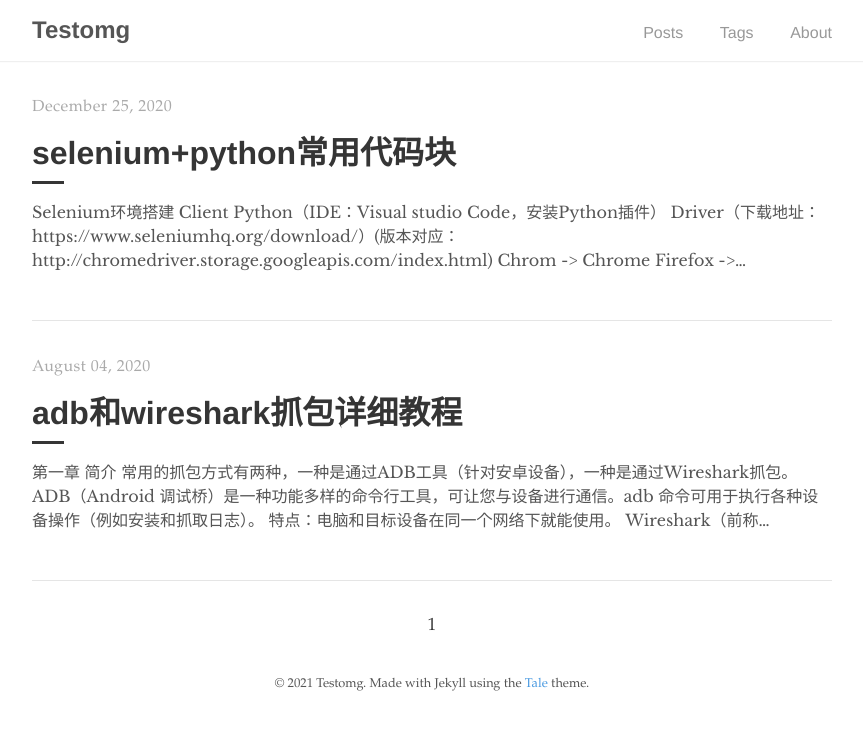
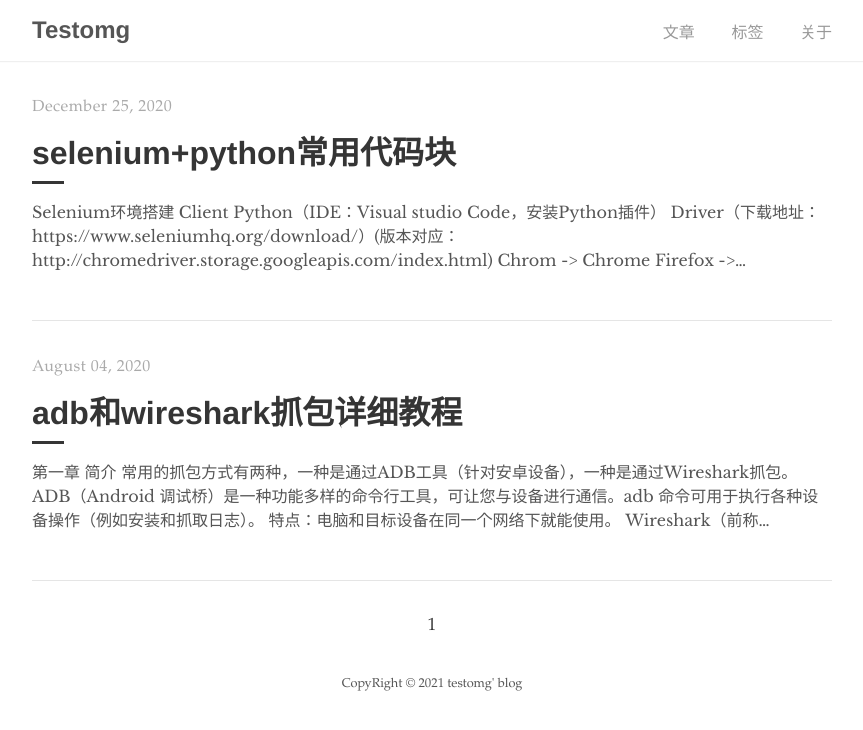
Before and after one commit to spark813/datatest, a Jekyll site: the page built from index.html, in a window 1280 px wide. Shown: the top 730 px of the page, without its empty margins (208-1071 px from the left). Built offline with Jekyll 4.4.1, drawn with Linux system fonts in a browser that asks for light colours; the list of posts is cut into pages by our own code.

Commit message:
更新页脚和首页按钮为中文

```diff
--- a/_includes/footer.html
+++ b/_includes/footer.html
@@ -1,5 +1,5 @@
 <footer>
   <span>
-    &copy; <time datetime="{{ site.time }}">{{ site.time | date: '%Y' }}</time> {{ site.author.name }}. Made with Jekyll using the <a href="https://github.com/chesterhow/tale/">Tale</a> theme.
+	CopyRight &copy; <time datetime="{{ site.time }}">{{ site.time | date: '%Y' }}</time> testomg' blog
   </span>
 </footer>
--- a/_includes/navigation.html
+++ b/_includes/navigation.html
@@ -4,9 +4,9 @@
       <h2 class="nav-title">{{ site.title }}</h2>
     </a>
     <ul>
-      <li><a href="{{ site.baseurl }}/">Posts</a></li>
-      <li><a href="{{ '/tags' | prepend: site.baseurl }}">Tags</a></li>
-      <li><a href="{{ '/about' | prepend: site.baseurl }}">About</a></li>
+      <li><a href="{{ site.baseurl }}/">文章</a></li>
+      <li><a href="{{ '/tags' | prepend: site.baseurl }}">标签</a></li>
+      <li><a href="{{ '/about' | prepend: site.baseurl }}">关于</a></li>
     </ul>
   </div>
 </nav>
```
Also changed, not shown: _pages/about.md (+1 -1 lines).
